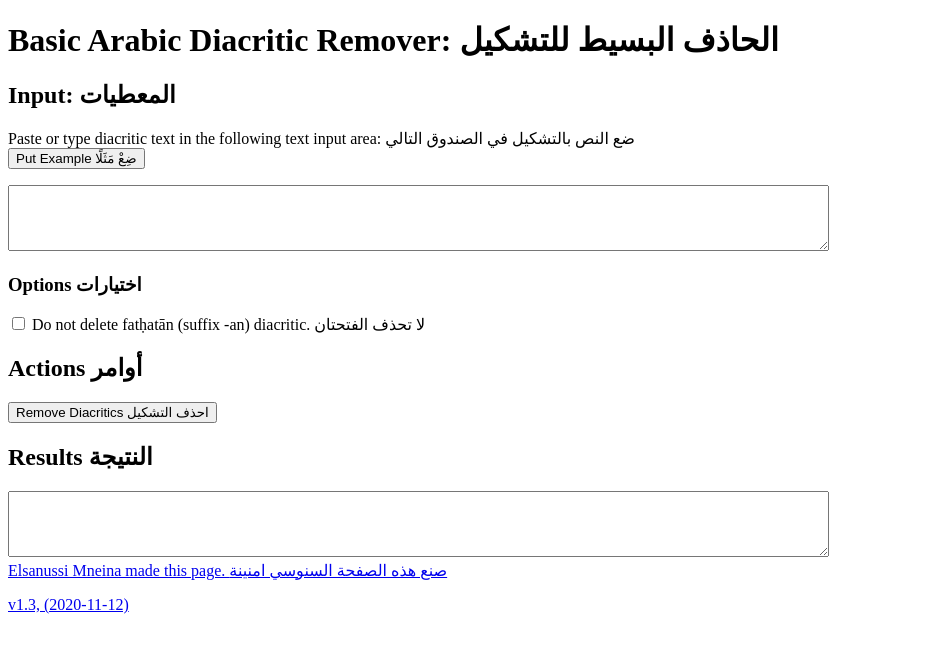
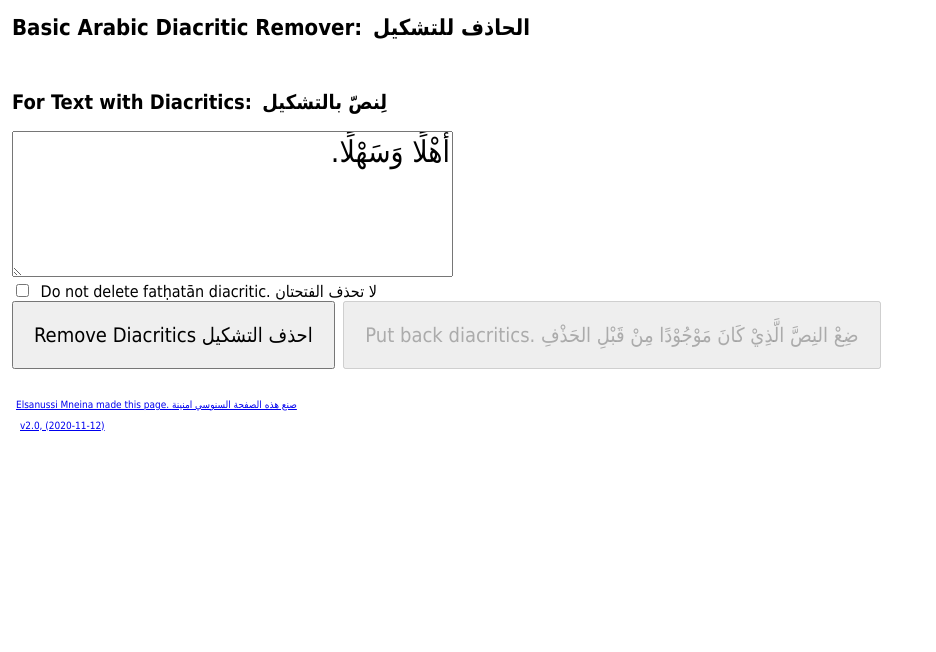
Before and after one commit to elsanussi-s-mneina/basic-arabic-diacritic-remover-web-app, a plain HTML site: page index.html in a window 1280 px wide. Shown: the whole page, without its empty margins (0-936 px from the left). Drawn offline with Linux system fonts and the light colour scheme.

Commit message:
Great redesign
One textbox instead of two.
add an undo button.
Make fonts large.
Put sample text in textarea from beginning.
Make text area assertive when changed to screenreaders.

```diff
--- a/index.html
+++ b/index.html
@@ -35,7 +35,27 @@ SOFTWARE.
 
   <title>Basic Arabic Diacritic Remover</title>
   <script>
-    var EXAMPLE_TEXT = 'شُكْرًا جَزِيْلًا. \n تُوْجَدْ شَدَّةٌ، وَفَتْحَةٌ عَلَى هَٰذِهِ الوَرَقَةٍ ';
+    var previousStates = [];
+
+    function disableUndoButton()
+    {
+      document.getElementById("undoButton").disabled = true;
+    }
+
+    function enableUndoButton()
+    {
+      document.getElementById("undoButton").disabled = false;
+    }
+
+
+    function undoActionEventHandler()
+    {
+      document.getElementById('arabicInputOutputTextArea').value = previousStates.pop();
+      if (previousStates.length == 0)
+      {
+        disableUndoButton();
+      }
+    }
 
     function removeDiacritics(inputString, keepFathatan)
     {
@@ -99,42 +119,62 @@ SOFTWARE.
 
     function removeDiacriticsEventHandler()
     {
-      var inputText = document.getElementById('arabicInputTextArea').value;
+      var inputText = document.getElementById('arabicInputOutputTextArea').value;
       var keepFathatan = document.getElementById('keepFathatanCheckbox').checked;
       var outputText = removeDiacritics(inputText, keepFathatan);
-      document.getElementById('arabicOutputTextArea').value = outputText;
+
+      // So that the user never clicks on the undo button, and it doe      nothing.
+      previousStates.push(document.getElementById('arabicInputOutputTextArea').value);
+      enableUndoButton();
+      document.getElementById('arabicInputOutputTextArea').value = outputText;
+    }
+  </script>
+  <style>
+    *
+    {
+      font-family: Tahoma, sans-serif;
+      margin-left: 4px;
     }
 
-    function placeExampleTextEventHandler()
+    h1
     {
-      document.getElementById('arabicInputTextArea').value = EXAMPLE_TEXT;
+      font-size: 22px;
+    }
+    h2
+    {
+      font-size: 20px;
+    }
+    textarea
+    {
+      font-size: 30px;
     }
 
-  </script>
+    button
+    {
+      padding: 1em;
+      font-size: 20px;
+    }
+
+    footer
+    {
+      margin-top: 3em;
+      font-size: 10px;
+    }
+
+  </style>
 </head>
 <body>
-  <h1>Basic Arabic Diacritic Remover: <span lang="ar"> الحاذف البسيط للتشكيل </span></h1>
-  <div role="form">
-    <label for="arabicInputTextArea"><h2>Input: <span lang="ar">المعطيات</span></h2></label>
-    <p>Paste or type diacritic text in the following text input area: ضع النص   بالتشكيل في الصندوق التالي
-    <br>
-      <button onclick="placeExampleTextEventHandler();">Put Example ضِعْ   مَثَلًا</button>
-    </p>
-    <textarea id="arabicInputTextArea" rows="4" cols="100" lang="ar"></textarea>
-
-    <h3>Options اختيارات</h3>
+  <h1>Basic Arabic Diacritic Remover: <span lang="ar"> الحاذف للتشكيل </span></h1>
+  <label for="arabicInputOutputTextArea" aria-live="assertive"><h2>For Text with Diacritics: <span lang="ar"> لِنصّ بالتشكيل</span></h2></label>
+  <textarea id="arabicInputOutputTextArea" rows="4" cols="30" dir="rtl" lang="ar" aria-live="assertive">أَهْلًا وَسَهْلًا.</textarea>
+  <div>
     <input type="checkbox" id="keepFathatanCheckbox">
-    <label for="keepFathatanCheckbox"> Do not delete fatḥatān (suffix -an)   diacritic. لا تحذف الفتحتان</label><br>
-
-    <h2>Actions أوامر</h2>
-    <button onclick="removeDiacriticsEventHandler();">Remove Diacritics احذف   التشكيل</button>
-
-
-    <label for="arabicOutputTextArea"><h2>Results النتيجة</h2></label>
-    <textarea id="arabicOutputTextArea" rows="4" cols="100" lang="ar"></textarea>
+    <label for="keepFathatanCheckbox"> Do not delete fatḥatān  diacritic. لا تحذف الفتحتان</label>
   </div>
+  <button onclick="removeDiacriticsEventHandler();">Remove Diacritics احذف     التشكيل</button>
+  <button id="undoButton" onclick="undoActionEventHandler();" disabled>Put back diacritics. ضِعْ النِصَّ الَّذِيْ كَانَ مَوْجُوْدًا مِنْ قَبْلِ الحَذْفِ</button>
   <footer><a href="https://github.com/elsanussi-s-mneina/">Elsanussi Mneina made this page. صنع هذه الصفحة السنوسي امنينة </a>
-    <p><a href="https://github.com/elsanussi-s-mneina/basic-arabic-diacritic-remover-web-app">v1.3, (2020-11-12)</a></p>
+    <p><a href="https://github.com/elsanussi-s-mneina/basic-arabic-diacritic-remover-web-app">v2.0, (2020-11-12)</a></p>
   </footer>
 </body>
 </html>
```
